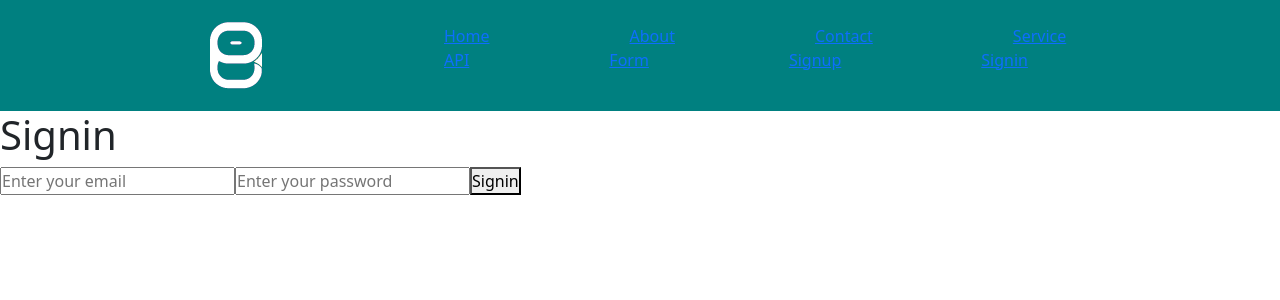
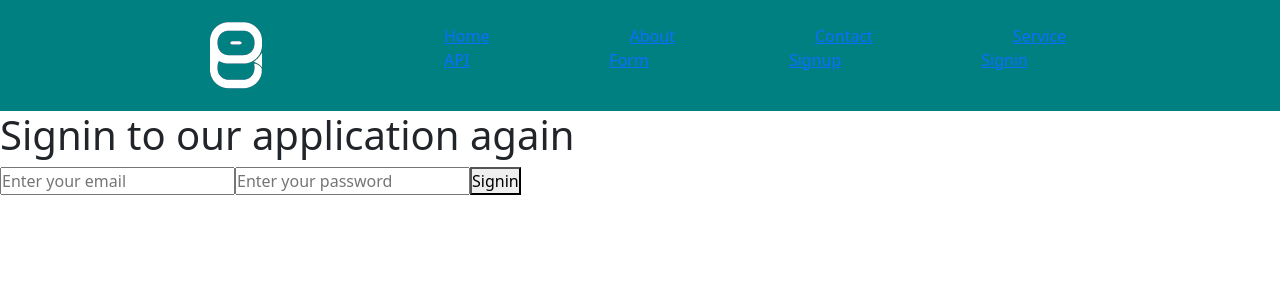
Before and after one commit to DAVID-EXCEL1/august-react, a React (Vite) app: page /signin in a window 1280 px wide. Shown: the top 300 px of the page. Built offline with nearby package versions, Linux system fonts and the light colour scheme.

Commit message:
feat: Update Signin header to enhance user experience

```diff
--- a/src/pages/Signin.jsx
+++ b/src/pages/Signin.jsx
@@ -30,7 +30,7 @@ const Signin = () => {
 
     return (
         <>
-            <h1>Signin</h1>
+            <h1>Signin to our application again</h1>
             <input
                 type="email"
                 placeholder='Enter your email'
```
